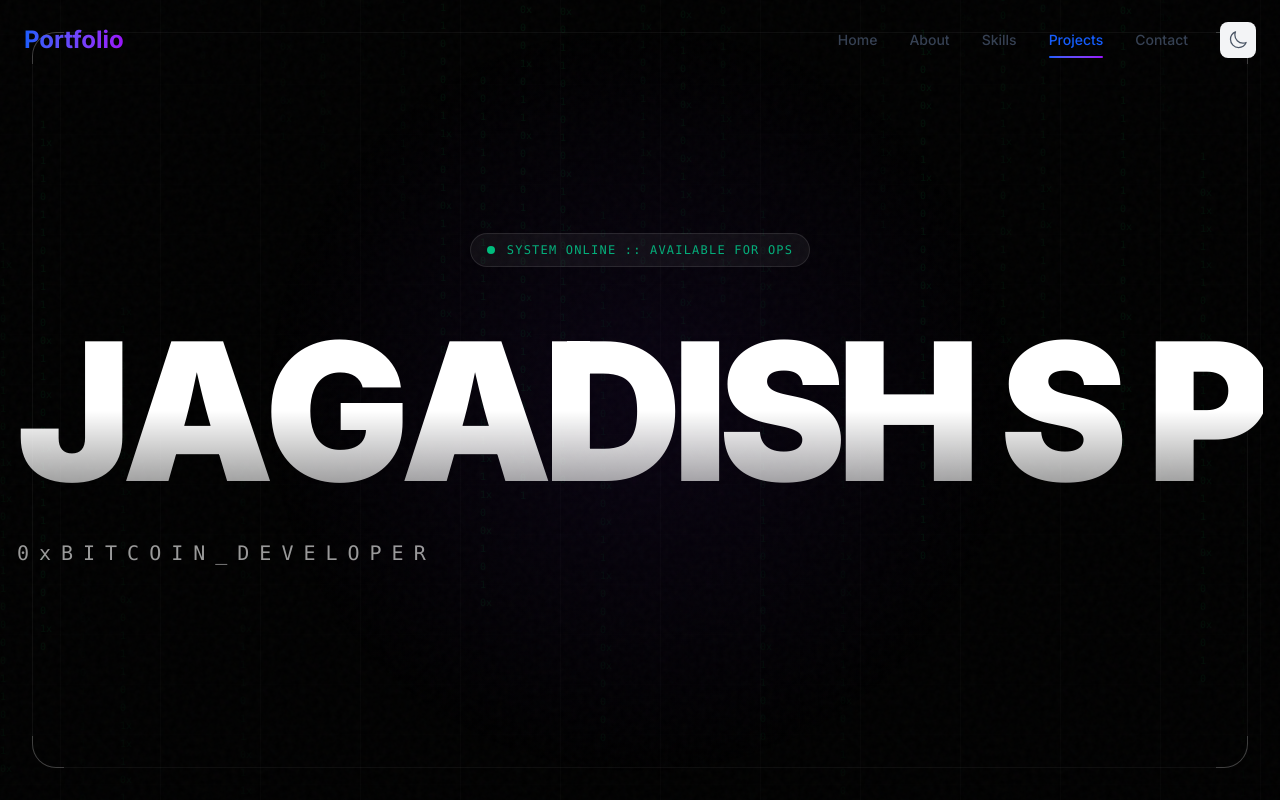
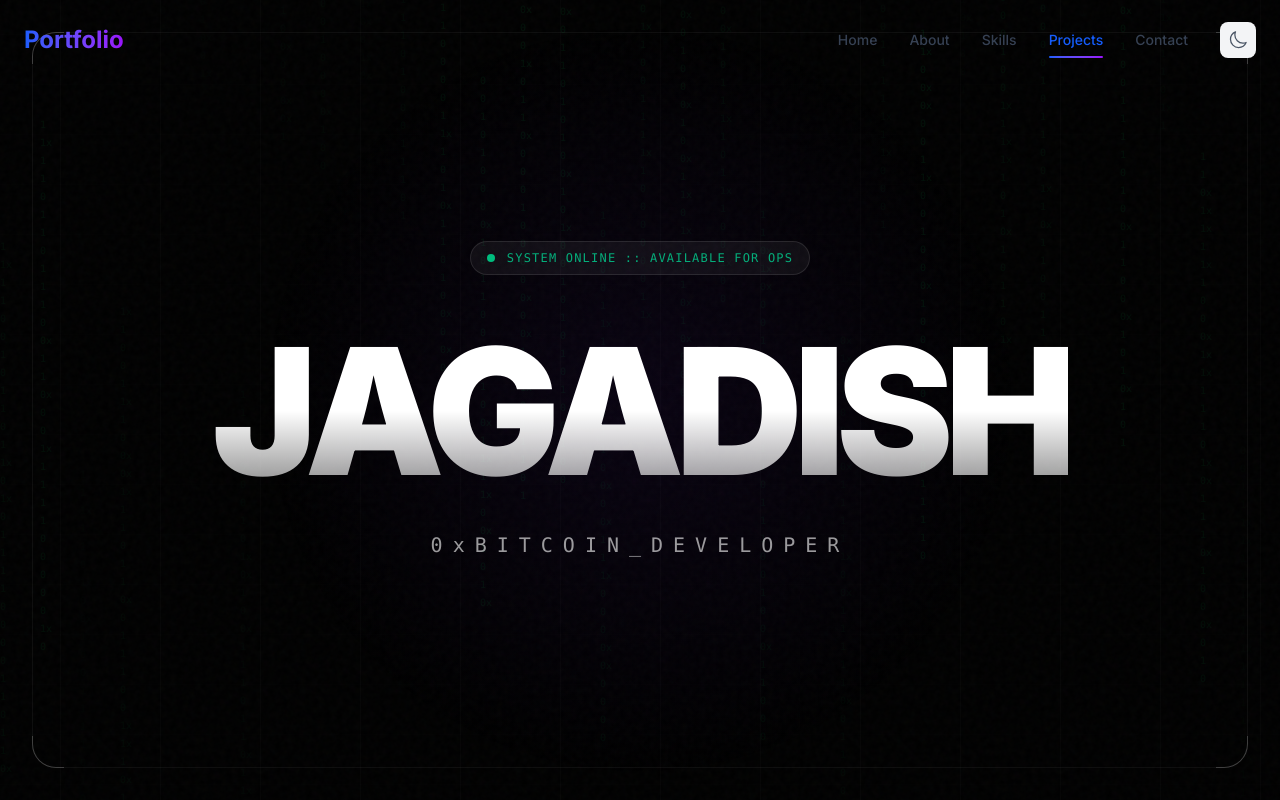
Before and after one commit to JAGADISHSUNILPEDNEKAR/portfolio, a Next.js app: page / in a window 1280 px wide. Shown: the top 800 px of the page. Built offline with nearby package versions, Linux system fonts and the light colour scheme.

Commit message:
Refactor into decryption logic

```diff
--- a/src/components/sections/Hero.tsx
+++ b/src/components/sections/Hero.tsx
@@ -8,7 +8,6 @@ import {
   useSpring,
   useMotionValue,
   useMotionTemplate,
-  AnimatePresence
 } from 'framer-motion';
 
 // --- Types ---
@@ -21,13 +20,69 @@ interface MousePosition {
 // --- Constants ---
 
 const PERSONAL_INFO = {
-  name: 'JAGADISH S P',
-  // Using a hash-like representation for the subtitle to fit the Bitcoin theme
+  name: 'JAGADISH',
   title: '0xBITCOIN_DEVELOPER',
   status: 'SYSTEM ONLINE :: AVAILABLE FOR OPS'
 };
 
+const CHARS = "-_~`!@#$%^&*()+=[]{}|;:,.<>?/0123456789ABCDEFGHIJKLMNOPQRSTUVWXYZ";
+
 // --- Components ---
+
+const ScrambleText = ({ text, className }: { text: string; className?: string }) => {
+  const [displayText, setDisplayText] = useState(text);
+  const [isHovered, setIsHovered] = useState(false);
+  const intervalRef = useRef<NodeJS.Timeout | null>(null);
+
+  const scramble = () => {
+    let iteration = 0;
+
+    clearInterval(intervalRef.current as NodeJS.Timeout);
+
+    intervalRef.current = setInterval(() => {
+      setDisplayText((prev) =>
+        text
+          .split("")
+          .map((letter, index) => {
+            if (index < iteration) {
+              return text[index];
+            }
+            return CHARS[Math.floor(Math.random() * CHARS.length)];
+          })
+          .join("")
+      );
+
+      if (iteration >= text.length) {
+        clearInterval(intervalRef.current as NodeJS.Timeout);
+      }
+
+      iteration += 1 / 3;
+    }, 30);
+  };
+
+  useEffect(() => {
+    scramble();
+    return () => clearInterval(intervalRef.current as NodeJS.Timeout);
+  }, [text]);
+
+  const handleInteraction = () => {
+    if (!isHovered) {
+      setIsHovered(true);
+      scramble();
+      setTimeout(() => setIsHovered(false), 1000);
+    }
+  }
+
+  return (
+    <motion.span
+      onHoverStart={handleInteraction}
+      onClick={handleInteraction}
+      className={className}
+    >
+      {displayText}
+    </motion.span>
+  );
+};
 
 const DigitalRain = () => {
   const containerRef = useRef<HTMLDivElement>(null);
@@ -123,13 +178,6 @@ const Hero: React.FC = () => {
     mouseY.set(y);
   };
 
-  // Dynamic Background Gradients based on mouse
-  const bgGradient = useMotionTemplate`radial-gradient(
-    circle at ${useMotionValue(50).get() + smoothX.get() * 20}% ${useMotionValue(50).get() + smoothY.get() * 20}%,
-    rgba(20, 20, 30, 0.4) 0%,
-    rgba(0, 0, 0, 0.8) 60%
-  )`;
-
   // Tilt effect for the massive text
   const textRotateX = useTransform(smoothY, [-1, 1], [10, -10]);
   const textRotateY = useTransform(smoothX, [-1, 1], [-10, 10]);
@@ -205,11 +253,11 @@ const Hero: React.FC = () => {
           </span>
         </motion.div>
 
-        {/* Massive Typography */}
-        <div className="relative group perspective-text">
+        {/* Massive Typography - Scramble Effect */}
+        <div className="relative group perspective-text text-center">
           <motion.h1
             ref={textRef}
-                className="text-7xl md:text-9xl lg:text-[12rem] leading-none font-black tracking-tighter text-transparent bg-clip-text bg-gradient-to-b from-white via-white to-white/50 select-none mix-blend-overlay"
+            className="text-7xl md:text-9xl lg:text-[11rem] leading-none font-black tracking-tighter text-transparent bg-clip-text bg-gradient-to-b from-white via-white to-white/50 select-none mix-blend-overlay cursor-pointer"
             style={{
               scale: titleScale,
               opacity: titleOpacity,
@@ -218,22 +266,7 @@ const Hero: React.FC = () => {
               transformStyle: 'preserve-3d',
             }}
           >
-                {/* Character Stagger Effect */}
-                {PERSONAL_INFO.name.split('').map((char, i) => (
-                    <motion.span
-                        key={i}
-                        className="inline-block origin-bottom"
-                        initial={{ y: 100, opacity: 0, rotateX: -90 }}
-                        animate={{ y: 0, opacity: 1, rotateX: 0 }}
-                        transition={{
-                            duration: 1.2,
-                            delay: i * 0.05,
-                            ease: [0.215, 0.61, 0.355, 1] // cubic-bezier
-                        }}
-                    >
-                        {char === ' ' ? '\u00A0' : char}
-                    </motion.span>
-                ))}
+            <ScrambleText text={PERSONAL_INFO.name} />
           </motion.h1>
 
           {/* Subtitle / Hash */}
```
Lines whose indentation alone changed are shown as unchanged.
